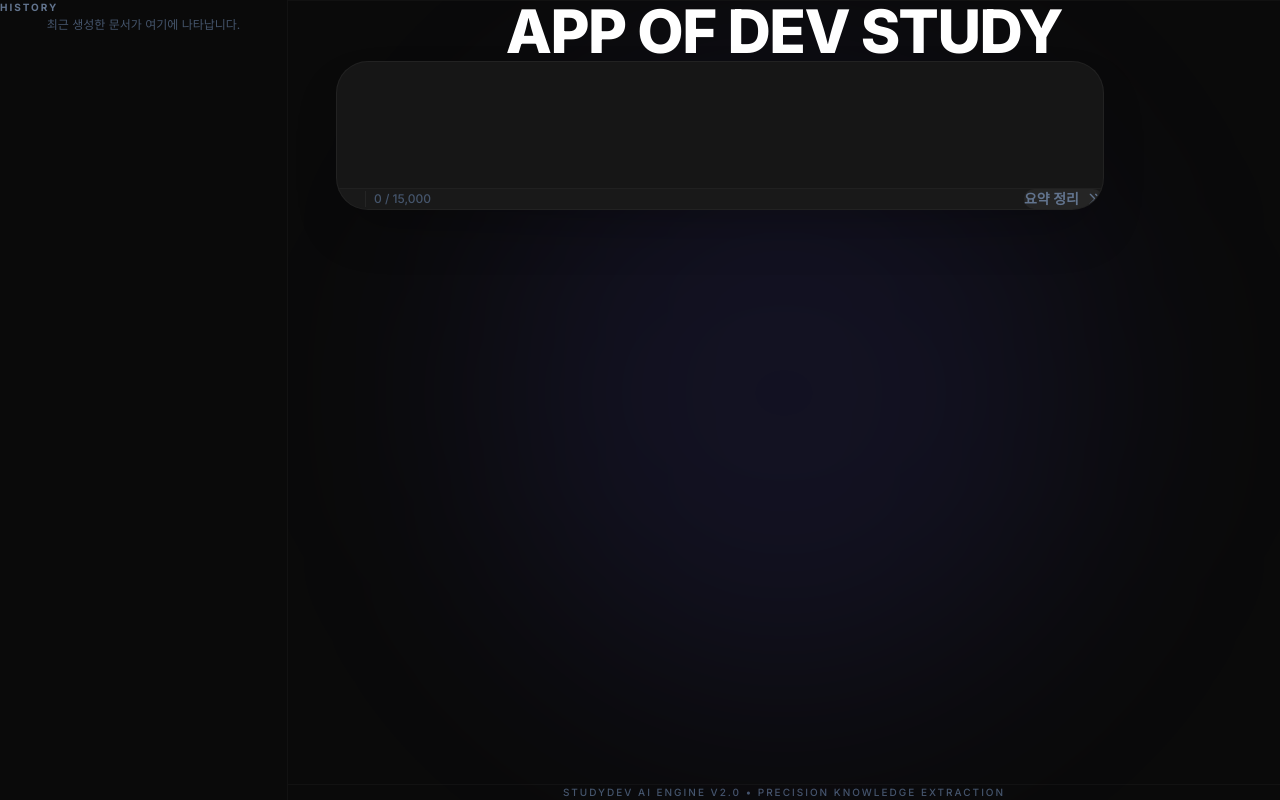
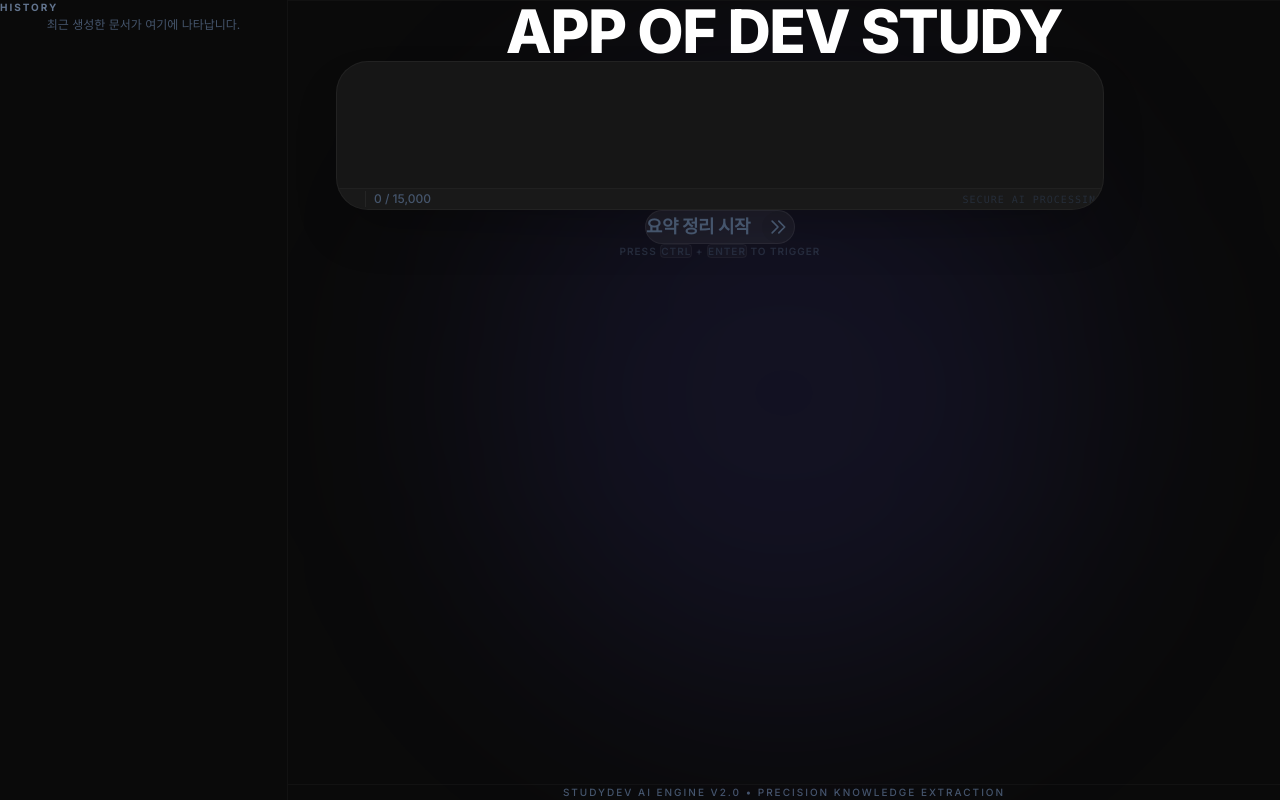
Before and after one commit to ko750125-afk/studydev, a Next.js app: page / in a window 1280 px wide. Built offline with nearby package versions, Linux system fonts and the light colour scheme.

Commit message:
UI update: move summary button out of input box

```diff
--- a/src/components/InputBox.tsx
+++ b/src/components/InputBox.tsx
@@ -89,33 +89,9 @@ export default function InputBox({ onSubmit, isLoading }: InputBoxProps) {
             </span>
           </div>
 
-          {/* Submit Button */}
-          <button
-            onClick={handleSubmit}
-            disabled={isEmpty || isOverLimit || isLoading}
-            className={`flex items-center gap-2 px-6 py-2.5 rounded-full font-semibold text-sm transition-all duration-300 ${
-              isEmpty || isOverLimit || isLoading
-                ? "bg-white/5 text-slate-500 cursor-not-allowed"
-                : "bg-white text-black hover:bg-slate-200 active:scale-95 shadow-[0_0_20px_rgba(255,255,255,0.1)]"
-            }`}
-          >
-            {isLoading ? (
-              <>
-                <svg className="w-4 h-4 animate-spin" fill="none" viewBox="0 0 24 24">
-                  <circle className="opacity-25" cx="12" cy="12" r="10" stroke="currentColor" strokeWidth="4" />
-                  <path className="opacity-75" fill="currentColor" d="M4 12a8 8 0 018-8V0C5.373 0 0 5.373 0 12h4z" />
-                </svg>
-                <span>처리 중...</span>
-              </>
-            ) : (
-              <>
-                <span>요약 정리</span>
-                <svg className="w-4 h-4" fill="none" stroke="currentColor" viewBox="0 0 24 24">
-                  <path strokeLinecap="round" strokeLinejoin="round" strokeWidth={2} d="M13 5l7 7-7 7M5 5l7 7-7 7" />
-                </svg>
-              </>
-            )}
-          </button>
+          <div className="text-[10px] text-slate-700 font-mono tracking-widest uppercase opacity-50">
+            Secure AI Processing
+          </div>
         </div>
 
         {/* Loading Progress Bar Line (Top of the box) */}
@@ -126,6 +102,49 @@ export default function InputBox({ onSubmit, isLoading }: InputBoxProps) {
         )}
       </div>
 
+      {/* Standalone Action Button */}
+      <div className="mt-10 flex justify-center">
+        <button
+          onClick={handleSubmit}
+          disabled={isEmpty || isOverLimit || isLoading}
+          className={`group relative flex items-center gap-3 px-12 py-5 rounded-[24px] font-bold text-lg transition-all duration-500 overflow-hidden ${
+            isEmpty || isOverLimit || isLoading
+              ? "bg-white/5 text-slate-600 cursor-not-allowed border border-white/5"
+              : "bg-white text-black hover:scale-105 active:scale-95 shadow-[0_20px_50px_rgba(255,255,255,0.1)]"
+          }`}
+        >
+          {/* Shine Effect */}
+          {!isEmpty && !isOverLimit && !isLoading && (
+            <div className="absolute inset-0 bg-gradient-to-r from-transparent via-white/40 to-transparent -translate-x-full group-hover:animate-[shimmer_2s_infinite] pointer-events-none" />
+          )}
+
+          {isLoading ? (
+            <>
+              <svg className="w-6 h-6 animate-spin" fill="none" viewBox="0 0 24 24">
+                <circle className="opacity-25" cx="12" cy="12" r="10" stroke="currentColor" strokeWidth="4" />
+                <path className="opacity-75" fill="currentColor" d="M4 12a8 8 0 018-8V0C5.373 0 0 5.373 0 12h4z" />
+              </svg>
+              <span className="tracking-tight">지식 추출 중...</span>
+            </>
+          ) : (
+            <>
+              <span className="relative z-10 tracking-tight">요약 정리 시작</span>
+              <div className="relative z-10 w-8 h-8 rounded-full bg-black/5 flex items-center justify-center group-hover:translate-x-1 transition-transform">
+                <svg className="w-5 h-5" fill="none" stroke="currentColor" viewBox="0 0 24 24">
+                  <path strokeLinecap="round" strokeLinejoin="round" strokeWidth={2} d="M13 5l7 7-7 7M5 5l7 7-7 7" />
+                </svg>
+              </div>
+            </>
+          )}
+        </button>
+      </div>
+
+      {/* Shortcut Info */}
+      <div className="mt-4 text-center">
+        <p className="text-[10px] text-slate-600 uppercase tracking-widest font-semibold opacity-40">
+          Press <span className="bg-white/5 px-1.5 py-0.5 rounded border border-white/10 mx-0.5">Ctrl</span> + <span className="bg-white/5 px-1.5 py-0.5 rounded border border-white/10 mx-0.5">Enter</span> to trigger
+        </p>
+      </div>
     </div>
   );
 }
```
